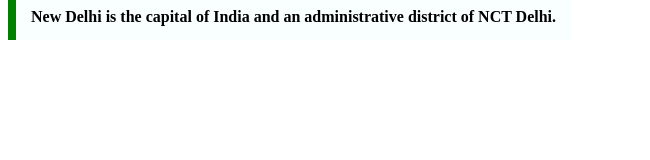
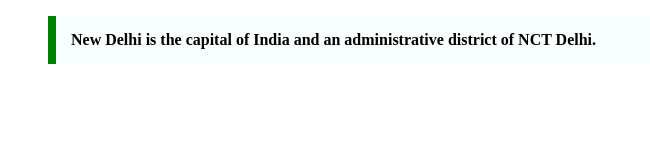
Before and after one commit to acciojob/trivia-nigam85, a website: page main.html in a window 1280 px wide. Shown: the whole page, without its empty margins (0-650 px from the left). Drawn offline with Linux system fonts and the light colour scheme.

Commit message:
created a submission

```diff
--- a/main.html
+++ b/main.html
@@ -7,9 +7,9 @@
 </head>
 
 <body>
-		<blackquote cite="https://en.wikipedia.org/wiki/New_Delhi">
+		<blockquote cite="https://en.wikipedia.org/wiki/New_Delhi">
 			New Delhi is the capital of India and an administrative district of NCT Delhi.
-		</blackquote>
+		</blockquote>
 
     <script type="text/javascript" src="./script.js">
 </script>
--- a/styles.css
+++ b/styles.css
@@ -1,4 +1,4 @@
-blackquote {
+blockquote {
 	max-width:600px
 	margin:10;
 	padding:15px;
```
